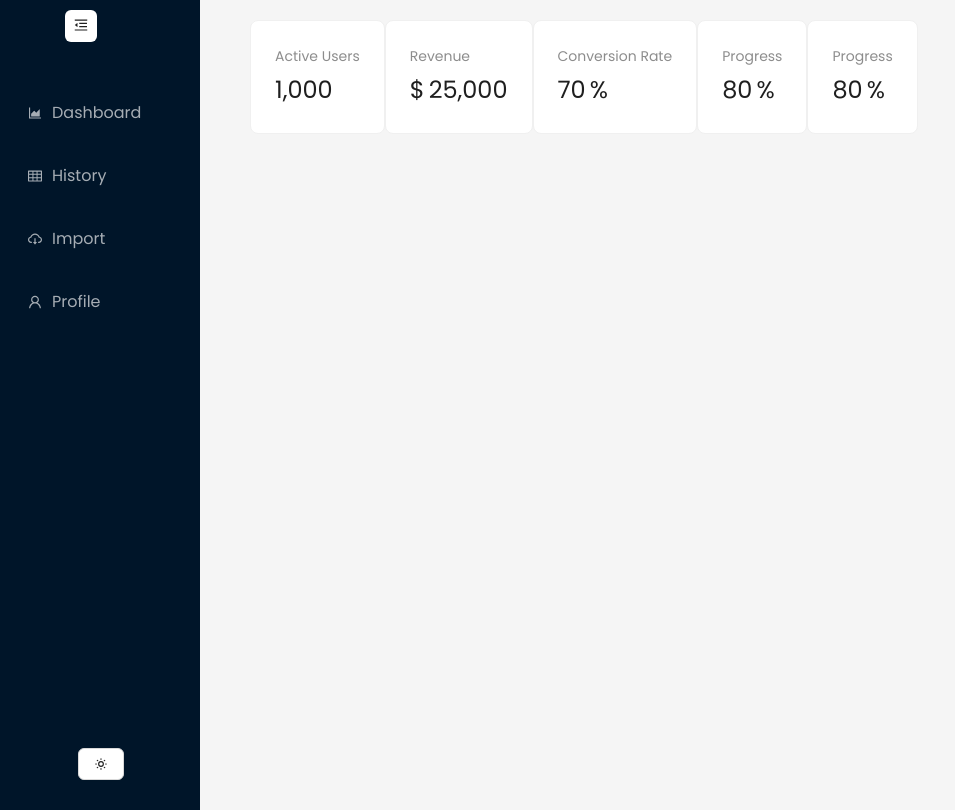
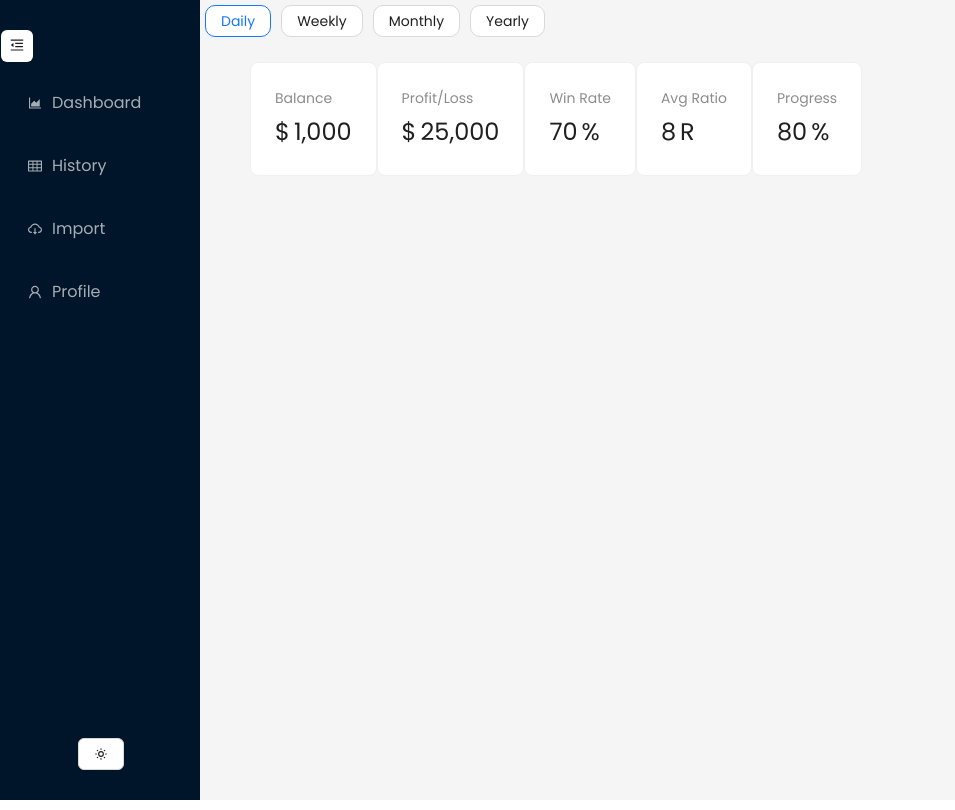
Before and after one commit to likemcode/TradTracker-client, a React (Vite) app: page / in a window 1280 px wide. Shown: the whole page, without its empty margins (0-955 px from the left). Built offline with nearby package versions, Linux system fonts and the light colour scheme.

Commit message:
updated the dashboard component (added radio Buttons but might change it to select) , and modified titles for the first row

```diff
--- a/src/components/Dashboard.jsx
+++ b/src/components/Dashboard.jsx
@@ -1,22 +1,45 @@
-import React from 'react'
-import { Row,Col,Card,Statistic } from 'antd'
+import React, {useState} from 'react'
+import { Row,Col,Card,Statistic,Radio, Flex  } from 'antd'
+
 
 const Dashboard = () => {
+
+  const [selectedPeriod, setSelectedPeriod] =useState('daily');
+  const handlePeriodChange = (e) => {
+    setSelectedPeriod(e.target.value);
+  };
   return (
     <>
+    <Row>
+      <Col span={24}>
+      <Flex  justify="start" align="center" gap='middle'>
+            <Radio.Group
+              value={selectedPeriod}
+              onChange={handlePeriodChange}
+              style={{ gap: '10px' }}
+            >
+              <Radio.Button value="daily"  style={{ margin: '5px',borderRadius: '10px' }}>Daily</Radio.Button>
+              <Radio.Button value="weekly"style={{ margin: '5px',borderRadius: '10px' }}>Weekly</Radio.Button>
+              <Radio.Button value="monthly" style={{ margin: '5px',borderRadius: '10px' }}>Monthly</Radio.Button>
+              <Radio.Button value="yearly" style={{ margin: '5px' ,borderRadius: '10px'}}>Yearly</Radio.Button>
+            </Radio.Group>
+          </Flex>
+      </Col>
+
+    </Row>
       <Row>
       <div className='metrics-row'>
         <Card>
-          <Statistic title="Active Users" value={1000} />
+          <Statistic title="Balance" value={1000} prefix='$' />
         </Card>
         <Card>
-          <Statistic title="Revenue" value={25000} prefix="$" />
+          <Statistic title="Profit/Loss" value={25000} prefix="$" />
         </Card>
         <Card>
-          <Statistic title="Conversion Rate" value={70} suffix="%" />
+          <Statistic title="Win Rate" value={70} suffix="%" />
         </Card>
         <Card>
-          <Statistic title="Progress" value={80} suffix="%" />
+          <Statistic title="Avg Ratio" value={8} suffix="R" />
         </Card>
         <Card>
           <Statistic title="Progress" value={80} suffix="%" />
--- a/src/index.css
+++ b/src/index.css
@@ -35,8 +35,11 @@
 }
 
 .toggle{
-  margin-top:10px;
-  margin-left:65px ;
+  display: flex;
+  align-items: center;
+  justify-content: center;
+  top: 30px;
+  left:1px;
 }
 
 .metrics-row{
```
